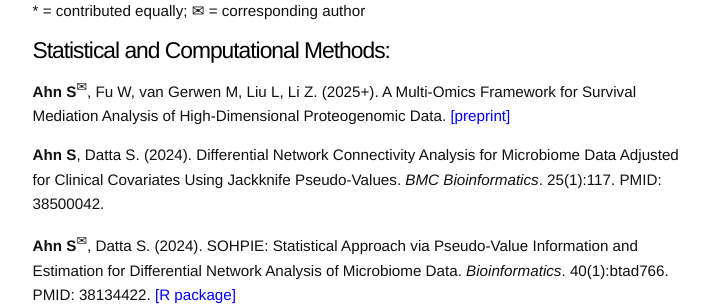
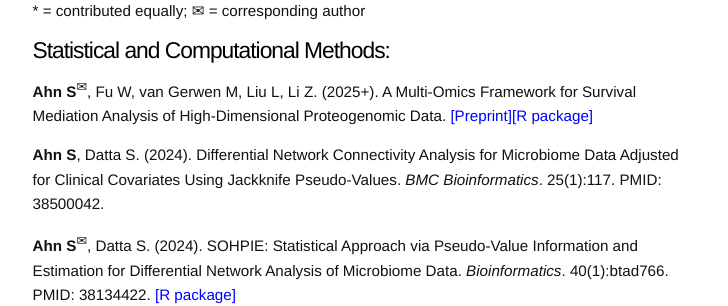
Before and after one commit to sjahnn/sjahnn.github.io, a Jekyll site: the page built from research.md, in a window 1280 px wide and 900 px high. Shown: the part 131-437 px from the top of the window, without its empty margins (275-1003 px from the left). Built offline with Jekyll 4.4.1, drawn with Linux system fonts in a browser that asks for light colours.

Commit message:
Update research.md

```diff
--- a/research.md
+++ b/research.md
@@ -30,7 +30,7 @@
 --->
 
 # Statistical and Computational Methods:
-**Ahn S**<sup><span>&#9993;</span></sup>, Fu W, van Gerwen M, Liu L, Li Z. (2025+). A Multi-Omics Framework for Survival Mediation Analysis of High-Dimensional Proteogenomic Data. <a href="https://arxiv.org/abs/2503.08606" style="color: blue;">[preprint]</a>
+**Ahn S**<sup><span>&#9993;</span></sup>, Fu W, van Gerwen M, Liu L, Li Z. (2025+). A Multi-Omics Framework for Survival Mediation Analysis of High-Dimensional Proteogenomic Data. <a href="https://arxiv.org/abs/2503.08606" style="color: blue;">[Preprint]</a><a href="https://cran.r-project.org/web/packages/SMAHP/index.html" style="color: blue;">[R package]</a>
 
 **Ahn S**, Datta S. (2024). Differential Network Connectivity Analysis for Microbiome Data Adjusted for Clinical Covariates Using Jackknife Pseudo-Values. *BMC Bioinformatics*. 25(1):117. PMID: 38500042.
 
```
